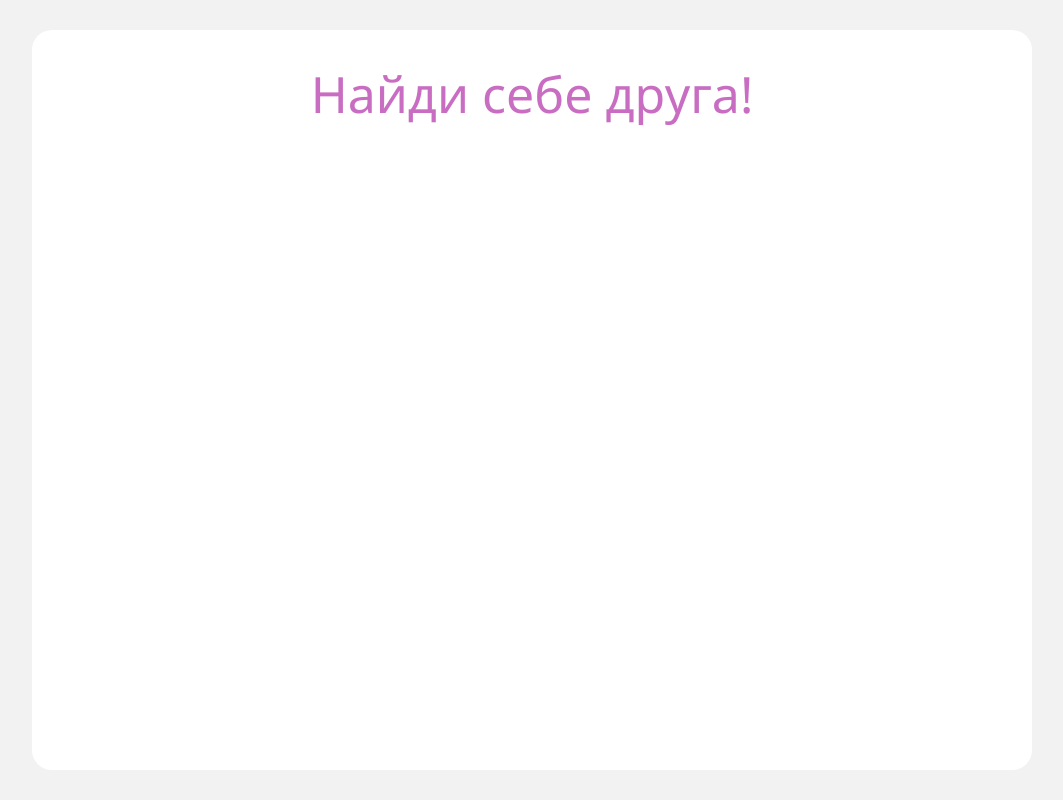
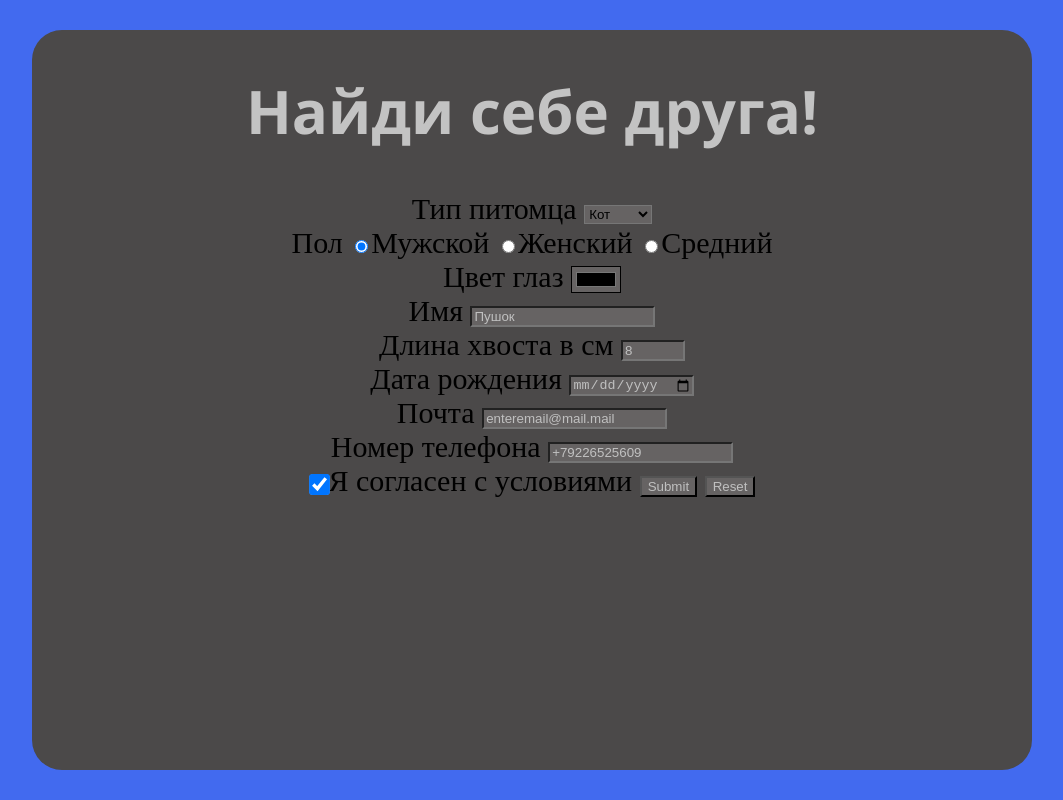
Before and after one commit to IritRTF/5-tables-and-forms, a website: page static/index.html in a window 1280 px wide. Shown: the whole page, without its empty margins (108-1171 px from the left). Drawn offline with Linux system fonts and the light colour scheme.

Commit message:
Переверзев Александр(5/5)

```diff
--- a/static/index.html
+++ b/static/index.html
@@ -7,10 +7,71 @@
 </head>
 <body>
 <main>
-    <h1>Найди себе друга!</h1>
-
+    <h1><b>Найди себе друга!</b></h1>
     <!--Форму размещай тут-->
-
+    <!-- В запросе нет обязательных полей:
+    !!!Задача предполагает, что каждое поле уникального типа или сделано уникальными тегами!!!
+        petType +
+        gender +
+        eyeColor +
+        tailLength +
+        name +
+        dateOfBirth +
+        email +
+        phone +
+        rules +
+    -->
+    <form action="/pets/orders" method="post" class="main-form">
+        <label class="petType">
+            <span>Тип питомца</span>
+            <select name="petType" id="" class="petType__item">
+                <option value="cat">Кот</option>
+                <option value="dog">Собака</option>
+                <option value="tiger">Тигр</option>
+            </select>
+        </label>
+        <br>
+        <label class="gender">
+            <span>Пол</span>
+            <input type="radio" name="gender" value="boy" class="gender_item" checked>Мужской
+            <input type="radio" name="gender" value="girl" class="gender_item">Женский
+            <input type="radio" name="gender" value="none" class="gender_item">Cредний
+        </label>
+        <br>
+        <label class="eyeColor">
+            <span>Цвет глаз</span>
+            <input type="color" name="eyeColor" class="eyeColor__item">
+        </label>
+        <br>
+        <label class="name">
+            <span>Имя</span>
+            <input type="text" name="name" value = "Пушок" maxlength="16" class="name__item">
+        </label>
+        <br>
+        <label class="tailLength">
+            <span>Длина хвоста в см</span>
+            <input type="number" name="tailLength" max="120" min="7" value="8">
+        </label>
+        <br>
+        <label>
+            <span>Дата рождения</span>
+            <input type="date" name="dateOfBirth" placeholder="Date" >
+        </label>
+        <br>
+        <label>
+            <span>Почта</span>
+            <input type="email" name="email" value="enteremail@mail.mail">
+        </label>
+        <br>
+        <label>
+            <span>Номер телефона</span>
+            <input type="tel" name="phone" value="+79226525609">
+        </label>
+        <br>
+        <input checked selected type="checkbox" id="check" name="rules" value="true">Я согласен с условиями
+        <input type="submit">
+        <input type="reset">
+    </form>
 </main>
 </body>
 </html>
--- a/static/styles.css
+++ b/static/styles.css
@@ -1,5 +1,5 @@
 body {
-    background-color: #F2F2F2;
+    background-color: #0d41ebc7;
 }
 
 main {
@@ -7,23 +7,46 @@ main {
     width: 100%;
     max-width: 1000px;
     margin: 30px auto;
-    padding: 30px;
-    background: white;
+    padding: 40px;
+    background: rgb(75, 73, 73);
     min-height: calc(100vh - 60px);
-    border-radius: 20px;
+    border-radius: 30px;
+    text-align: center;
+    font-size: 30px;
+}
+
+input {
+    background: rgb(102, 99, 99);
+    color: rgb(192, 192, 192);
+}
+
+.petType__item{
+    background: rgb(102, 99, 99);
 }
 
 h1 {
     font-family: "Segoe UI Light", "Segoe UI", "Helvetica Neue", Helvetica, Arial, sans-serif;
     font-weight: 300;
     margin-top: 0;
-    font-size: 50px;
+    font-size: 60px;
     text-align: center;
-    color: rgba(173,38,164,0.67);
+    color: rgba(255, 255, 255, 0.67);
+}
+
+td{
+    font-size: 15px;
+}
+
+.orders th{
+    font-size: 25px;
+}
+
+#check {
+    transform:scale(1.6);
 }
 
 .error {
-    color: rgba(173,30,24,0.88);
+    color: rgba(255, 8, 0, 0.88);
 }
 
 .orders {
```
Also changed, not shown: 1 other file.
